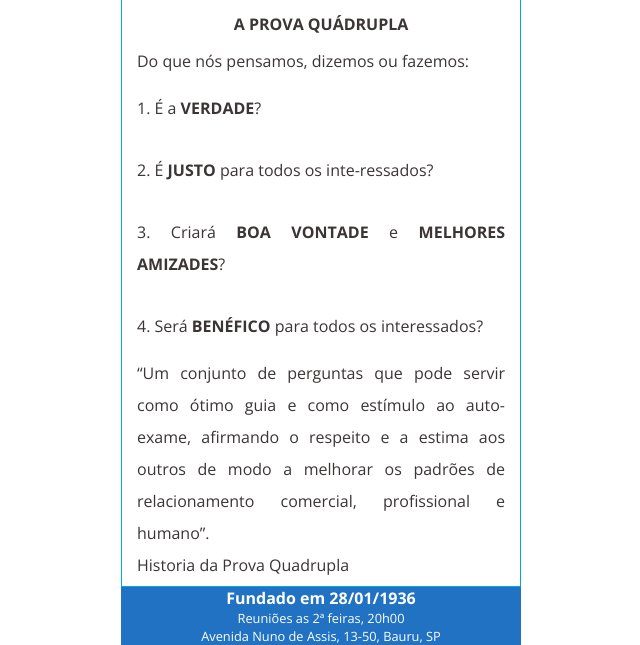
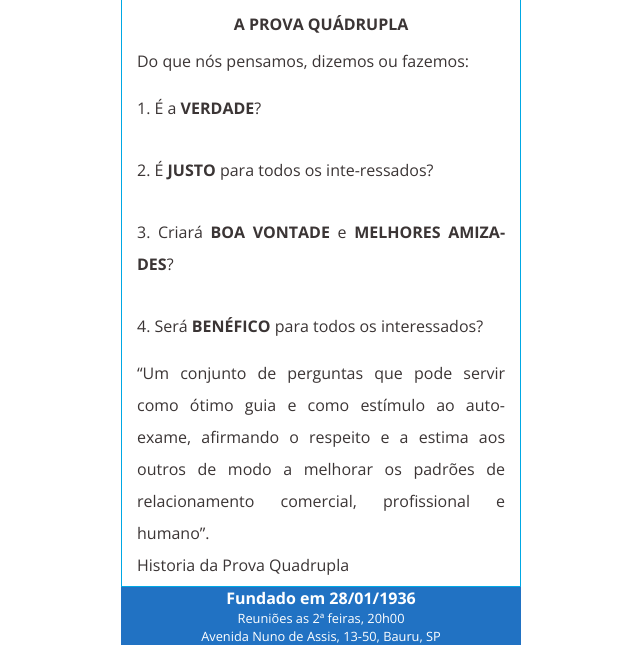
Before and after one commit to ImpactoPositivo/rotary, a plain HTML site: page _textos/prova4.html in a window 1280 px wide. Shown: the part 216-861 px from the top of the page, without its empty margins (319-959 px from the left). Drawn offline with nearby package versions, Linux system fonts and the light colour scheme.

Commit message:
Atualizei hifenização

```diff
--- a/_textos/prova4.html
+++ b/_textos/prova4.html
@@ -29,7 +29,7 @@
 
                 <p>2.	É <strong>JUSTO</strong> para todos os inte-ressados?</p>
 
-                <p>3.	Criará <strong>BOA VONTADE</strong> e <strong>MELHORES AMIZADES</strong>?</p>
+                <p>3.	Criará <strong>BOA VONTADE</strong> e <strong>MELHORES A&shy;MI&shy;ZA&shy;DES</strong>?</p>
 
                 <p>4.	Será<strong> BENÉFICO</strong> para todos os interessados?</p>
             </div>
```
